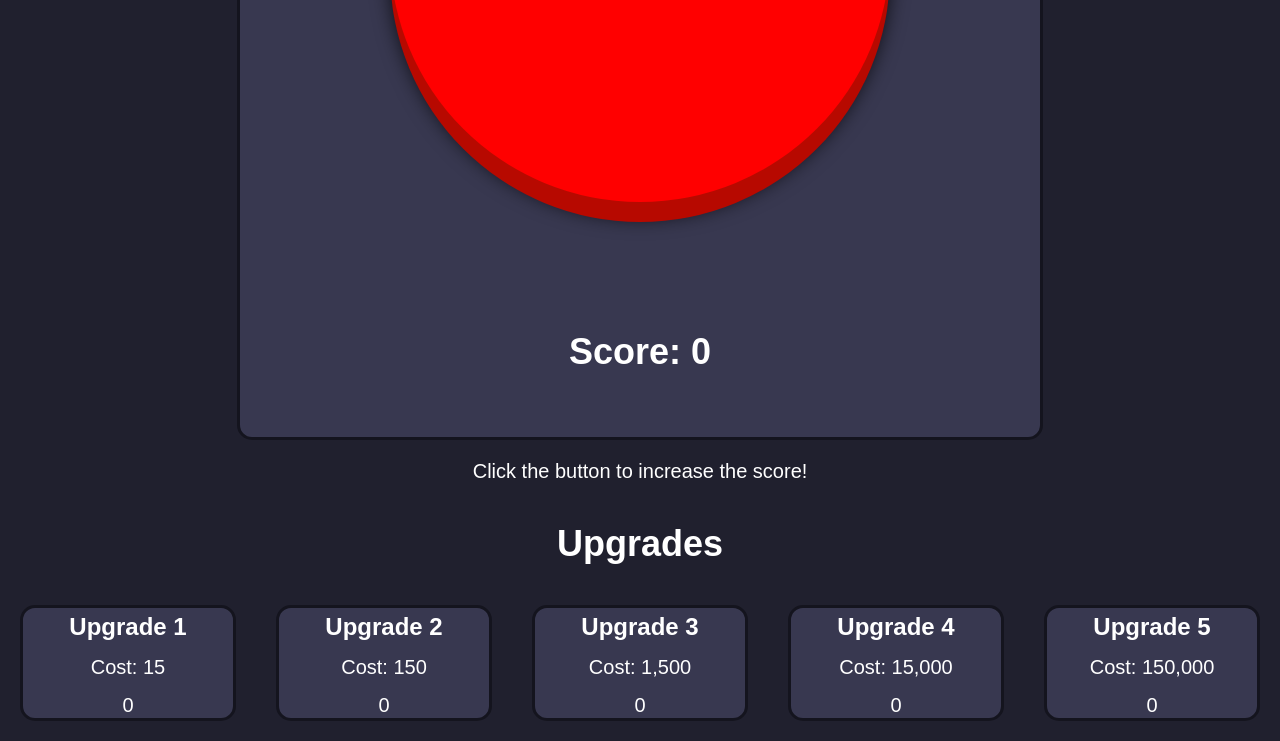
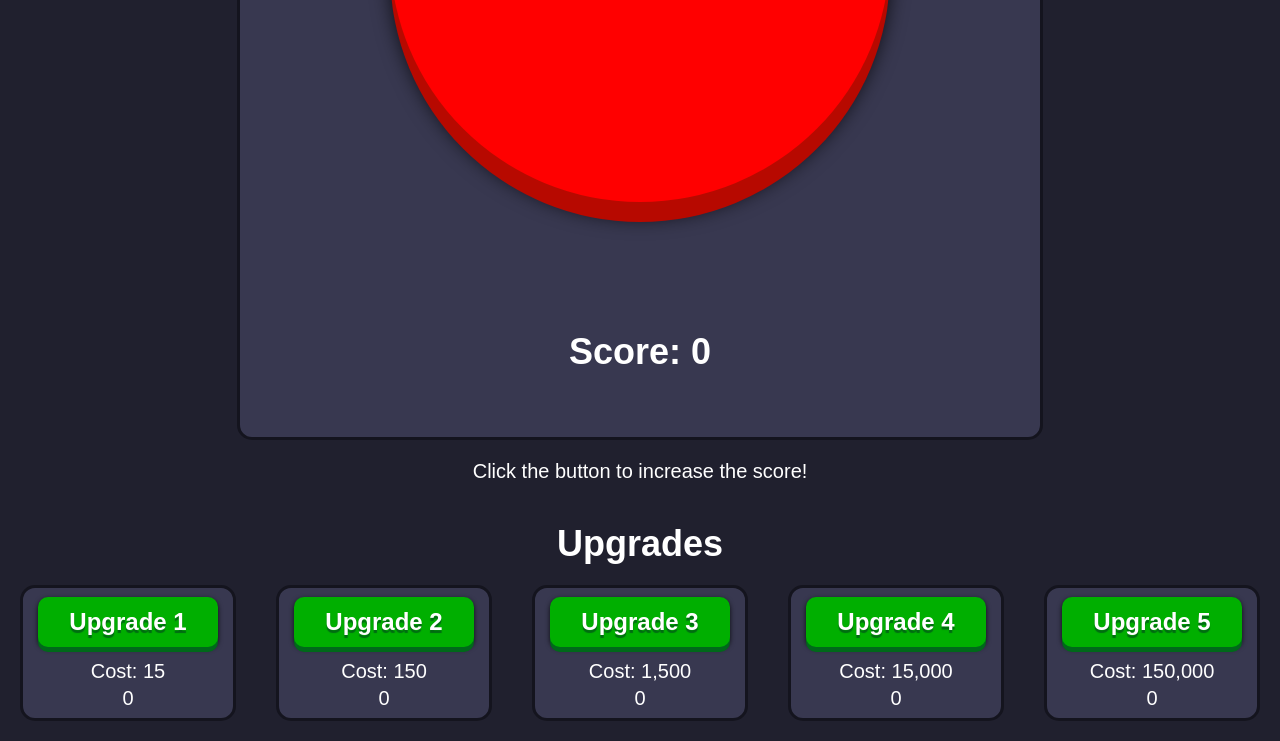
Before and after one commit to RyanT25/Clicker-Game, a plain HTML site: page index.html in a window 1280 px wide. Shown: the part 501-1242 px from the top of the page. Drawn offline with Linux system fonts and the light colour scheme.

Commit message:
added css for the upgrade buttons

```diff
--- a/index.html
+++ b/index.html
@@ -23,27 +23,37 @@
     <h3 class="upgrade-title">Upgrades</h3>
     <div id="game-upgrades">
         <div id="upgrade1" class="upgrade-tiles">
-            <h4>Upgrade 1</h4>
+            <div id="upgrade1-button" class="upgrade-button">
+                <h4>Upgrade 1</h4>
+            </div>
             <p class="upgrade-cost">Cost: <span id="upgrade1-cost">15</span></p>
             <p class="upgrade-amount"><span id="num-of-upgrade1">0</span></p>
         </div>
         <div id="upgrade2" class="upgrade-tiles">
-            <h4>Upgrade 2</h4>
+            <div id="upgrade2-button" class="upgrade-button">
+                <h4>Upgrade 2</h4>
+            </div>
             <p class="upgrade-cost">Cost: 150</p>
             <p class="upgrade-amount"><span id="num-of-upgrade2">0</span></p>
         </div>
         <div id="upgrade3" class="upgrade-tiles">
-            <h4>Upgrade 3</h4>
+            <div id="upgrade3-button" class="upgrade-button">
+                <h4>Upgrade 3</h4>
+            </div>
             <p class="upgrade-cost">Cost: 1,500</p>
             <p class="upgrade-amount"><span id="num-of-upgrade3">0</span></p>
         </div>
         <div id="upgrade4" class="upgrade-tiles">
-            <h4>Upgrade 4</h4>
+            <div id="upgrade4-button" class="upgrade-button">
+                <h4>Upgrade 4</h4>
+            </div>
             <p class="upgrade-cost">Cost: 15,000</p>
             <p class="upgrade-amount"><span id="num-of-upgrade4">0</span></p>
         </div>
         <div id="upgrade5" class="upgrade-tiles">
-            <h4>Upgrade 5</h4>
+            <div id="upgrade5-button" class="upgrade-button">
+                <h4>Upgrade 5</h4>
+            </div>
             <p class="upgrade-cost">Cost: 150,000</p>
             <p class="upgrade-amount"><span id="num-of-upgrade5">0</span></p>
         </div>
--- a/script.js
+++ b/script.js
@@ -8,7 +8,7 @@ let upgrade1Cost=15;
 let gameObject=document.getElementById('game-object');
 let scoreDisplay=document.getElementById('score');
 // * Upgrade 1 --
-let upgrade1=document.getElementById('upgrade1');
+let upgrade1=document.getElementById('upgrade1-button');
 let upgrade1Count=document.getElementById('num-of-upgrade1');
 let upgrade1CostUpdate=document.getElementById('upgrade1-cost');
 
@@ -33,7 +33,7 @@ upgrade1.addEventListener('click', addUpgrade1);
 
 // * Upgrade 1 Auto Click --
 function Upgrade1AddScore(){
-    num=num+(numOfUpgrade1*(numPerClick*0.2));
+    num=num+(numOfUpgrade1*(numPerClick*0.1));
     scoreDisplay.innerHTML=Math.trunc(num);
 };
 
--- a/style.css
+++ b/style.css
@@ -83,26 +83,46 @@ p{
     justify-content: center;
 }
 
-.upgrade-title{
-    padding-bottom: 20px;
-}
-
 .upgrade-tiles{
     width: 200px;
-    height: 100px;
+    height: 120px;
     margin: 20px;
     padding: 5px;
     background-color: rgb(56, 56, 80);
     border-radius: 15px;
     border: 3px solid rgb(20, 20, 30);
+    display: flex;
+    flex-direction: column;
+    justify-content: space-evenly;
+    align-items: center;
+}
+
+.upgrade-button{
+    width: 180px;
+    height: 50px;
+    margin-bottom: 10px;
+    background-color: rgb(0, 175, 0);
+    box-shadow: 0 5px 0 rgb(0, 105, 26),
+    0 2px 5px rgba(0,0,0,.8);
+    border-radius: 10px;
+    display: flex;
+    justify-content: center;
+    align-items: center;
+    cursor: pointer;
+    user-select: none;
+}
+
+.upgrade-button:hover{
+    background-color: rgb(0, 165, 0);
+}
+
+.upgrade-button:active{
+    transform: translateY(1px);
+    box-shadow: 0 1px 0 rgb(0,105,0),
+      0 2px 1px rgba(0,0,0,.45);
 }
 
 h4{
     font-size: 24px;
-    text-align: center;
-    margin-bottom: 15px;
+    text-shadow: 0 3px 1px rgba(0, 90, 23, 0.8);
 }
-
-.upgrade-cost{
-    margin-bottom: 15px;
-}
```
